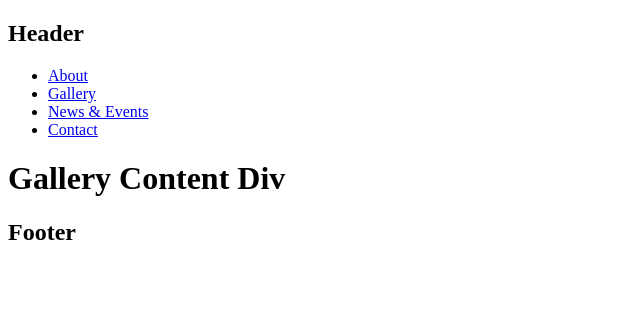
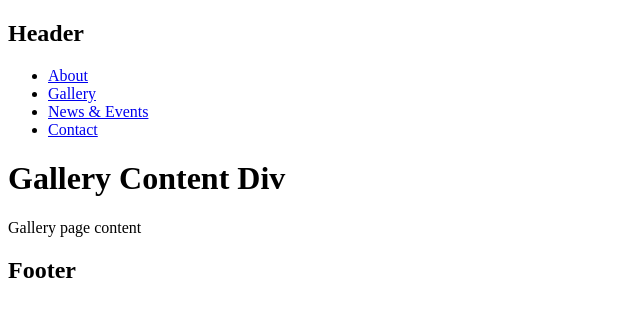
Before and after one commit to prashantjain9102/kalkiant, a plain HTML site: page gallery.html in a window 1280 px wide. Shown: the whole page, without its empty margins (0-640 px from the left). Drawn offline with Linux system fonts and the light colour scheme.

Commit message:
Update gallery.html
gallery page updated

```diff
--- a/gallery.html
+++ b/gallery.html
@@ -20,6 +20,7 @@
     </header>
     <div class="content">
         <h1>Gallery Content Div</h1>
+        <p>Gallery page content</p>
     </div>
     <footer>
         <h2>Footer</h2>
```
